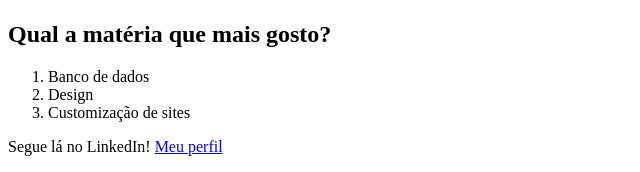
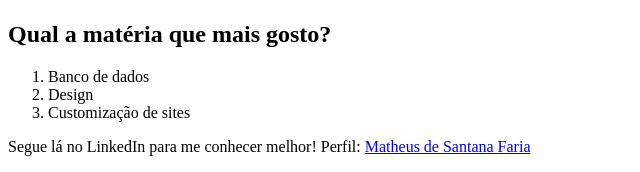
Before and after one commit to Math3Faria/HTML, a plain HTML site: page S1_AT2_R1_R2_R3_R4_LIMA.html in a window 1280 px wide. Shown: the part 842-1014 px from the top of the page, without its empty margins (0-640 px from the left). Drawn offline with Linux system fonts and the light colour scheme.

Commit message:
Ultimas mudanças

```diff
--- a/S1_AT2_R1_R2_R3_R4_LIMA.html
+++ b/S1_AT2_R1_R2_R3_R4_LIMA.html
@@ -1,54 +1,54 @@
-<!-- Informa que este documento é HTML5 -->
+<!-- Só para dizer que é HTML5 -->
 <!DOCTYPE html>
 
-<!-- Abre o HTML e define o idioma como inglês -->
+<!-- Abre o HTML-->
 <html lang="en">
 
 <head>
-    <!-- Define a codificação de caracteres para aceitar acentos -->
+    <!-- Define a codificação de caracteres -->
     <meta charset="UTF-8">
 
-    <!-- Ajusta a página para celulares e computadores -->
+    <!-- Deixa a pagina tanto para celulares quanto para computadores -->
     <meta name="viewport" content="width=device-width, initial-scale=1.0">
 
-    <!-- Título que aparece na aba do navegador -->
+    <!-- Título que aparece na aba do navegado (la em cima) -->
     <title>Atividade Tags</title>
 </head>
 
-<!-- Corpo da página, onde fica o conteúdo visível -->
+<!-- traduzindo é o corpo, onde fica tudo visivel na página -->
 <body>
 
-    <!-- Cabeçalho do site -->
+    <!-- é o cabeçalho, que fica na parte superior do site -->
     <header>
-        <!-- Título principal -->
+        <!-- título principal da minha pagina-->
         <h1>Site Matheus</h1>
 
-        <!-- Imagem animada (GIF) -->
+        <!-- Usei img src=  para colocar uma imagem -->
         <img src="https://media1.giphy.com/media/v1.Y2lkPTc5MGI3NjExajJkOHQ3ZXIzOGFlbzZweHFza3ZhbmFqcmJ0MGNqbWppajAxMXFqNiZlcD12MV9pbnRlcm5hbF9naWZfYnlfaWQmY3Q9Zw/14uXQbPS73Y3qU/giphy.gif" alt="GIF de boas-vindas">
     </header>
 
-    <!-- Conteúdo principal -->
+    <!--Local para colocar tudo que é principal no site-->
     <main>
 
-        <!-- Seção sobre um assunto -->
+        <!-- Aqui criei uma seção, para falar sobre um assunto usando H2 que é um subtitulo-->
         <section>
             <h2>Como eu aprendo?</h2>
 
-            <!-- Lista não ordenada (sem números) -->
+            <!-- Fiz uma lista sem números com ul e li-->
             <ul>
                 <li>Procuro sempre anotar tudo para revisar depois</li>
                 <li>Vejo vídeos e tutoriais para reforçar</li>
                 <li>Pratico fazendo exercícios</li>
             </ul>
 
-            <!-- Quebra de linha -->
+            <!-- usei br pra quebrar a linha e inserir uma nova imagem -->
             <br>
 
             <img src="https://media4.giphy.com/media/v1.Y2lkPTc5MGI3NjExczR3MGpoOGoxYnk2ZTJubjZjeDl0aWVsN2l6d28yeXk4M2FvMDRrbyZlcD12MV9pbnRlcm5hbF9naWZfYnlfaWQmY3Q9Zw/H6joYRHbUEP4s/giphy.gif" alt="GIF de estudo">
 
             <h2>Qual a matéria que mais gosto?</h2>
 
-            <!-- Lista ordenada (com números) -->
+            <!-- fiz uma nova lista, dessa vez com ol, usando números diferente da anterior -->
             <ol>
                 <li>Banco de dados</li>
                 <li>Design</li>
@@ -57,12 +57,13 @@
         </section>
     </main>
 
-    <!-- Rodapé do site -->
+    <!-- por fim, adicionei um rodapé, para ficar na parte inferior do meu site -->
     <footer>
-        <p>Segue lá no LinkedIn!
-            <!-- Link clicável que abre em nova aba -->
+        <!--Usei o p para paragrafo-->
+        <p>Segue lá no LinkedIn para me conhecer melhor! Perfil:
+            <!-- usei o href para colocar um site clicavel com target para direcionar para uma página fora do site -->
             <a href="https://www.linkedin.com/in/matheus-de-santana-faria-76118229b" target="_blank">
-                Meu perfil
+                Matheus de Santana Faria
             </a>
         </p>
     </footer>
```
